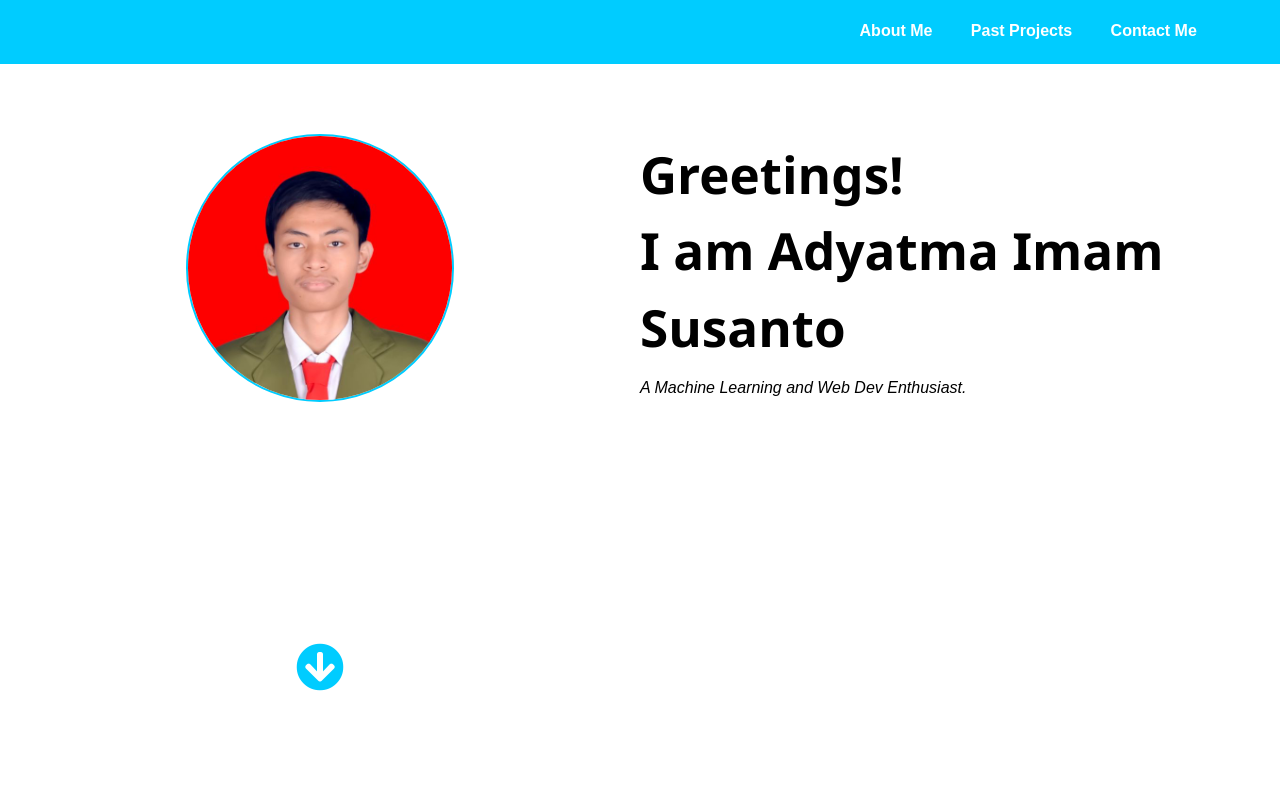
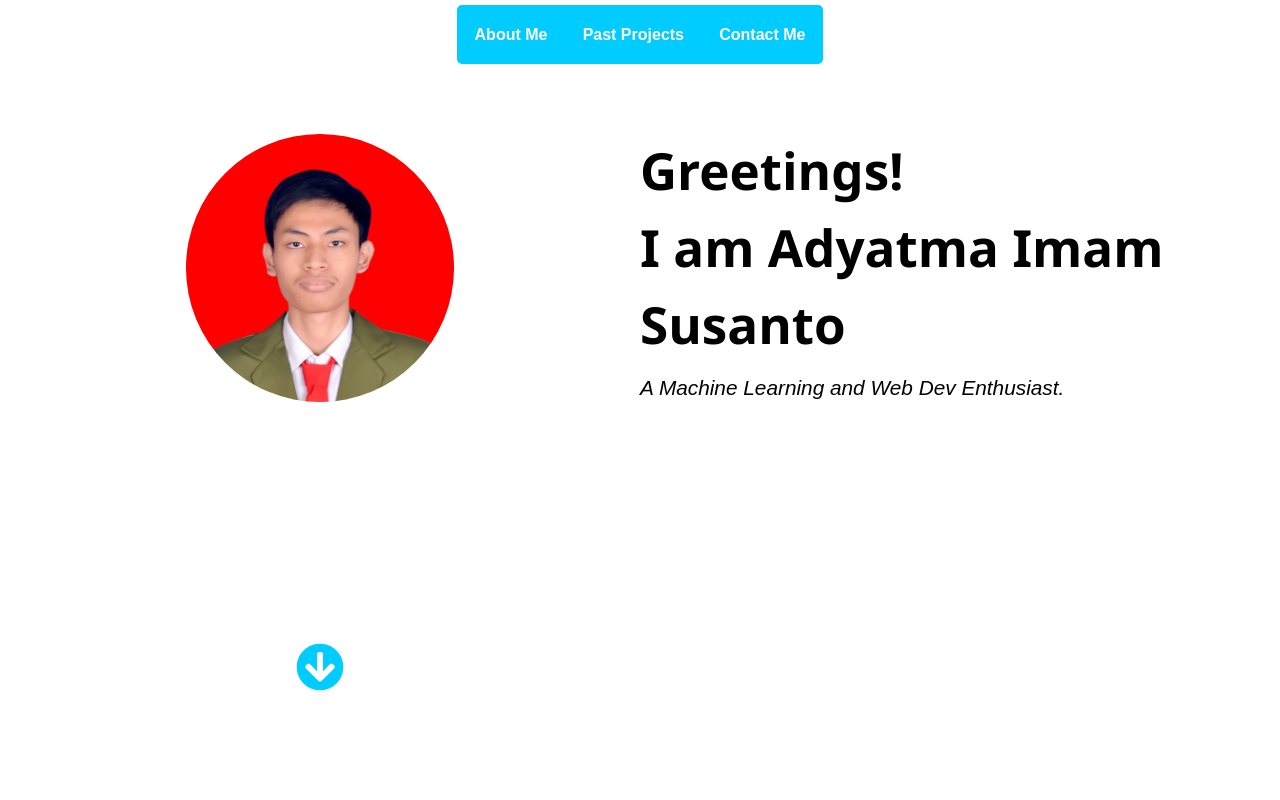
Before and after one commit to Atma1/simple-portfolio, a React (Vite) app: page / in a window 1280 px wide. Shown: the top 800 px of the page. Built offline with nearby package versions, Linux system fonts and the light colour scheme.

Commit message:
updated styling

```diff
--- a/src/App.css
+++ b/src/App.css
@@ -4,6 +4,7 @@
   margin: 0;
   font-family: sans-serif;
   --light-sky-blue: rgb(0, 204, 255);
+  --dark-sky-blue: rgb(92, 166, 184);
   --white: white;
   scroll-behavior: smooth;
 }
@@ -20,25 +21,13 @@ body {
 
 nav {
   width: 100%;
-  min-height: 64px;
+  border-radius: 10px;
+  position: fixed;
   display: flex;
-  flex-direction: row;
-  justify-content: flex-end;
-  position: fixed;
-  top: 0;
-  left: 0;
-  z-index: 1;
-  background: var(--light-sky-blue);
+  justify-content: center;
+  margin-top: 5px;
 }
 
-#atma-logo {
-  height: 32px;
-  width: 100px;
-  align-self: center;
-  position: fixed;
-  left: 0;
-  margin-left: 10px;
-}
 
 #root {
   width: 100%;
@@ -140,7 +129,6 @@ nav {
   max-width: 50%;
   max-height: 50%;
   border-radius: 50%;
-  border: 2px solid var(--light-sky-blue);
   margin: 0 auto;
 }
 
@@ -152,6 +140,7 @@ nav {
 #about-me p {
   margin-top: 10px;
   font-style: italic;
+  font-size: 1.3em;
 }
 
 #arrow-down-icon {
@@ -161,6 +150,10 @@ nav {
 .fa-arrow-circle-down {
   color: var(--light-sky-blue);
   font-size: 3em;
+}
+
+.fa-arrow-circle-down:hover {
+  color: var(--dark-sky-blue)
 }
 
 #contact-me-section {
@@ -175,12 +168,13 @@ nav {
 
 #navbar ul {
   display: flex;
-  margin-right: 4em;
+  background: var(--light-sky-blue);
+  border-radius: 5px;
 }
 
 #navbar a {
   color: var(--white);
-  padding: 1.2em;
+  padding: 1.1em;
   font-weight: bold;
 }
 
```
